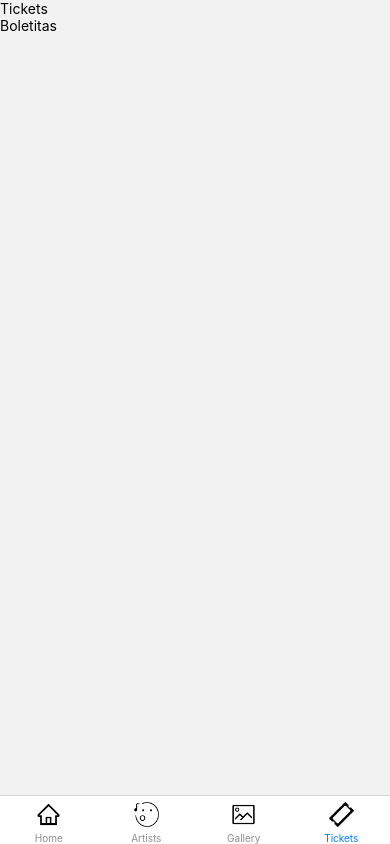
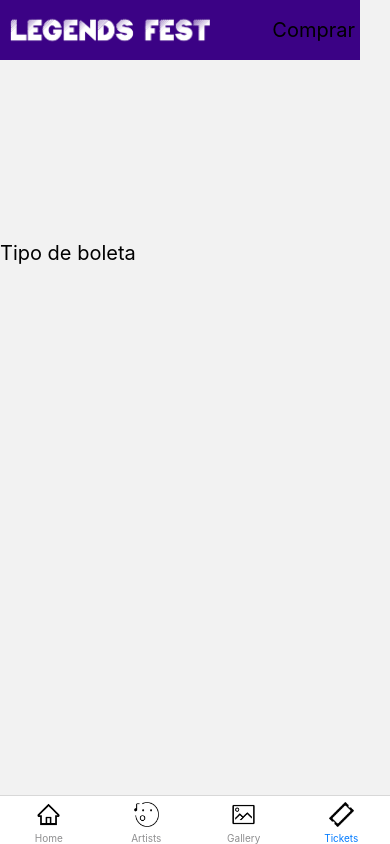
Before and after one commit to juancamiloed1227/ReactNativeAppWeb, a React Native app in the folder proyectoFinal/: screen /Tickets in a window 390 px wide. Built offline with nearby package versions, Linux system fonts and the light colour scheme.

Commit message:
cambios
cambios

```diff
--- a/proyectoFinal/src/screens/Artists.js
+++ b/proyectoFinal/src/screens/Artists.js
@@ -1,7 +1,5 @@
 import React from "react";
 import { ImageBackground, StyleSheet, Text, View } from "react-native";
-import { VERTICAL } from "react-native/Libraries/Components/ScrollView/ScrollViewContext";
-import LinearGradient from "react-native-linear-gradient";
 
 const image = require("../images/title/title.png");
 
--- a/proyectoFinal/src/screens/Tickets.js
+++ b/proyectoFinal/src/screens/Tickets.js
@@ -1,11 +1,73 @@
 import React from "react";
-import { StyleSheet, Text, View } from "react-native";
+import { ImageBackground, StyleSheet, Text, View } from "react-native";
 
-export default function Tickets() {
+
+const image = require("../images/title/title.png");
+const tipoBoletas = ["Basic Pass Legends Fest", "Full Pass Legends Fest"]
+
+
+export default function Artists() {
   return (
     <View>
-      <Text>Tickets</Text>
-      <Text>Boletitas</Text>
+      <View style={styles.header}>
+        <View style={styles.title}>
+          <ImageBackground
+            resizeMode="contain"
+            source={image}
+            style={styles.title}
+          ></ImageBackground>
+        </View>
+        <Text style={styles.tituloT}>Comprar</Text>
+      </View>
+      <View style={styles.container}>
+
+      <View style={[styles.box]}>
+          <Text style={styles.tituloT}>Tipo de boleta</Text>
+
+        </View>
+        <View style={[styles.box]} />
+
+        </View>
     </View>
   );
 }
+const styles = StyleSheet.create({
+  header: {
+    width: 360,
+    height: 60,
+    backgroundColor: "rgb(59, 2, 133)",
+    display: "flex",
+    flexDirection: "row",
+    alignItems: "center",
+    justifyContent: "space-between",
+  },
+
+  separadorH: {
+    width: 0.1,
+  },
+
+  tituloT: {
+    color: "black",
+    fontSize: 20,
+    marginRight: 5,
+  },
+
+  title: {
+    height: 60,
+    width: 200,
+    marginLeft: 5,
+    padding: 0,
+  },
+
+  /*Para el flex*/
+  container: {
+      flex: 1,
+      flexDirection: 'row',
+      alignItems: 'baseline',
+    },
+    box: {
+      height: 200,
+      width: 200,
+
+    }
+});
```
Also changed, not shown: proyectoFinal/package.json (+7 -1 lines), 1 other file (tests, documents, lock files or other folders).
